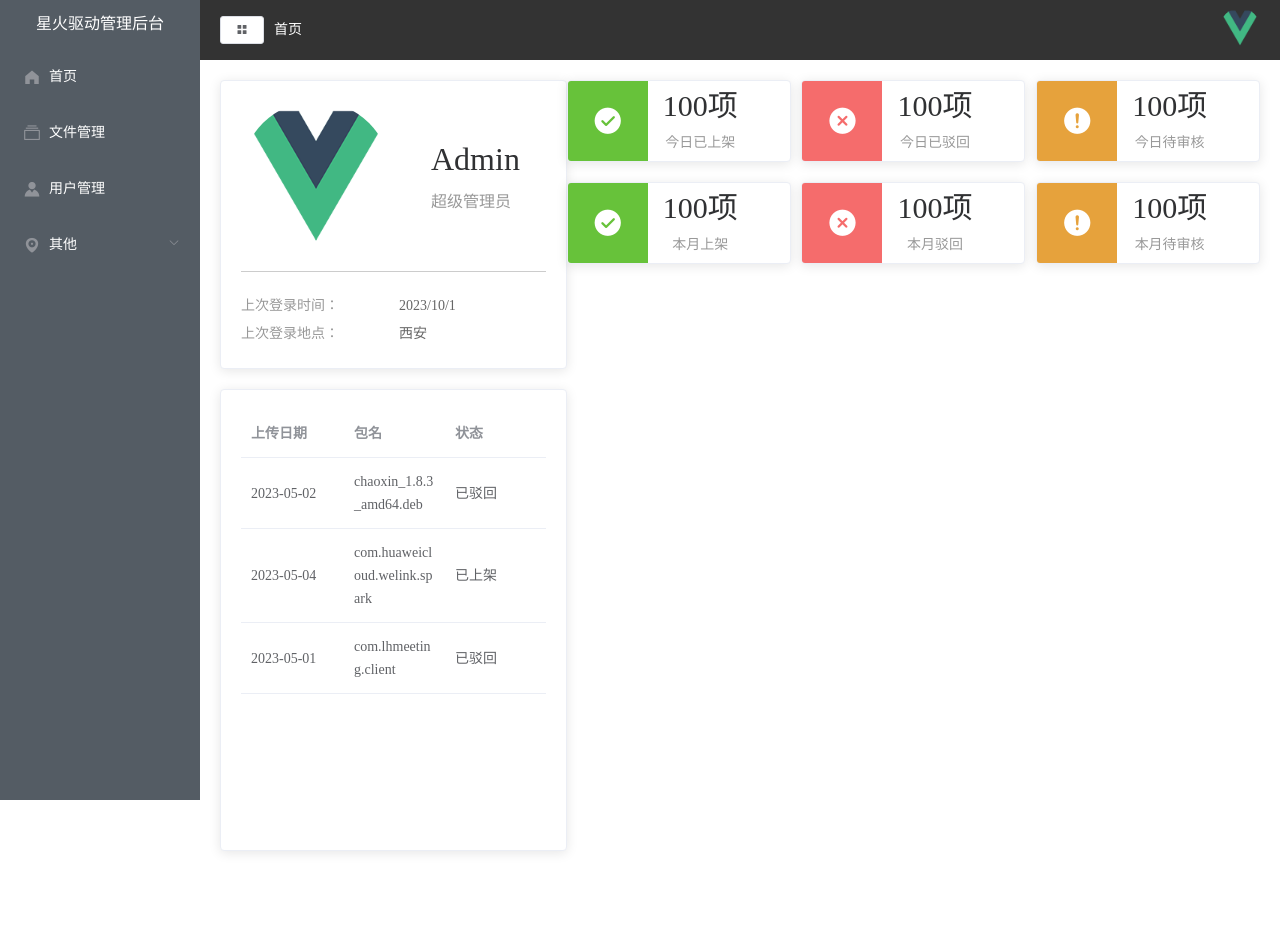
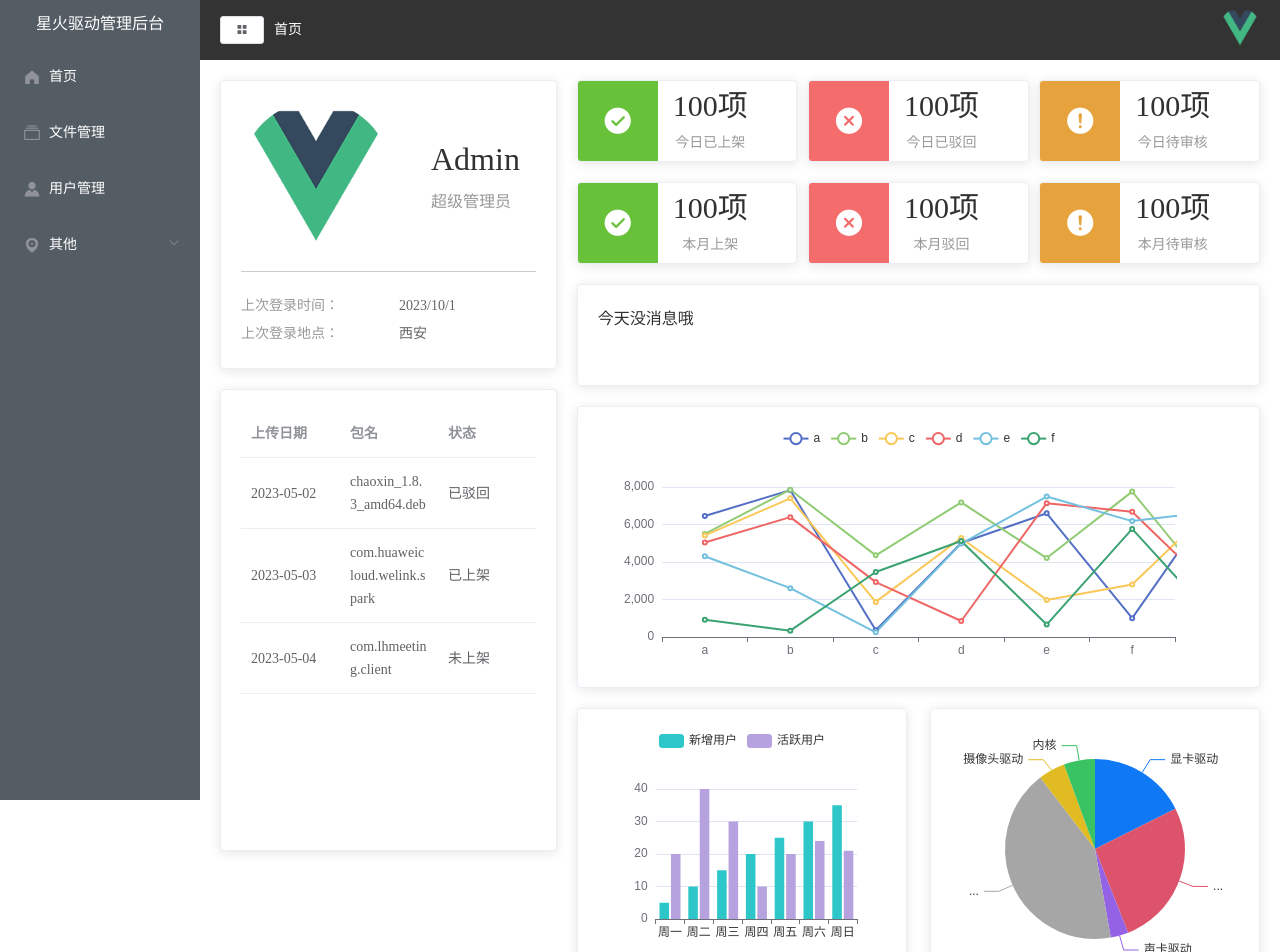
Before and after one commit to vmomenv/spark-driver-management-server-ui, a Vue app: page /user#/home in a window 1280 px wide. Shown: the top 952 px of the page. Before the commit the page ends 871 px from the top, so only its background shows below. Built offline with nearby package versions, Linux system fonts and the light colour scheme.

Commit message:
添加echarts图表

```diff
--- a/src/views/Home.vue
+++ b/src/views/Home.vue
@@ -1,7 +1,7 @@
 <template>
     <el-row>
-        <el-col :span="8">
-            <el-card class="box-card">
+        <el-col :span="8" style="padding-right:10px">
+            <el-card class="box-card" >
                 <div class="user">
                     <img src="../assets/logo.png" alt="">
                     <div class="userinfo">
@@ -22,7 +22,7 @@
               </el-table>
               </el-card>
         </el-col>
-        <el-col :span="16">
+        <el-col :span="16" style="padding-left:10px">
             <div class="num">
                 <el-card v-for="item in countData" :key="item.name" :body-style="{display:'flex',padding:0}">
                     <i class="icon" :class="`el-icon-${item.icon}`" :style="{background:item.color}"></i>
@@ -32,30 +32,39 @@
                     </div>
                 </el-card>
             </div>
+            <el-card style="height:100px">
+              <p>{{dailyInfo.dailyInfo}}</p>
+            </el-card>
+            <el-card style="height:280px ;margin-top:20px">
+              <!-- 折线图 -->
+              <div ref="echarts1" style="height:280px">
+              </div>
+            </el-card>
+            <div class="graph">
+              <el-card style="height:260px">
+                <div ref="echarts2" style="height:260px"></div>
+              </el-card>
+              <el-card style="height:260px">
+                <div ref="echarts3" style="height:240px"></div>
+              </el-card>
+            </div>
         </el-col>
       </el-row>
 </template>
 <script>
+import { getData } from '../api'
+import * as echarts from 'echarts'
 export default {
     data(){
         return{
-            tableData: [{
-            uploaddate: '2023-05-02',
-            packagename: 'chaoxin_1.8.3_amd64.deb',
-            packagestatus: '已驳回'
-          }, {
-            uploaddate: '2023-05-04',
-            packagename: 'com.huaweicloud.welink.spark',
-            packagestatus: '已上架'
-          }, {
-            uploaddate: '2023-05-01',
-            packagename: 'com.lhmeeting.client',
-            packagestatus: '已驳回'
-          }],
+          dailyInfo:{
+            dailyInfo:'今天没消息哦'
+          },
+            tableData: [],
           tableLabel:{
-            uploaddate: '上传日期',
-            packagename: '包名',
-            packagestatus: '状态'
+            uploadDate: '上传日期',
+            packageName: '包名',
+            packageStatus: '状态'
           },countData:[
             {
               name:'今日已上架',
@@ -88,11 +97,117 @@ export default {
               icon: 'warning',
               color: '#e6a23c',
             }
+          ],
+        }
+    },
+    //取数据
+    mounted() {
+      getData().then(({data})=>{
+        const  {tableData}=data.data
+        console.log(data.data)
+        this.tableData=tableData
+        //基于准备好的dom,初始化echarts实例
+        const echarts1=echarts.init(this.$refs.echarts1)
+        // 指定图表的配置项和数据
+        var echarts1Option={}
+        //处理数据xAxis
+        const {orderData,userData,typeData}=data.data
+        const xAxis = Object.keys(orderData.data[0])
+        const xAxisData={
+          data:xAxis
+        }
+        echarts1Option.xAxis=xAxisData
+        echarts1Option.yAxis={}
+        echarts1Option.legend=xAxisData
+        echarts1Option.series=[]
+        xAxis.forEach(key=>{
+          echarts1Option.series.push({
+            name:key,
+            data:orderData.data.map(item =>item[key]),
+            type:'line',
+          })
+        })
+
+        console.log(echarts1Option)
+        // 使用刚指定的配置项和数据显示图表。
+        echarts1.setOption(echarts1Option)
+
+//柱状图
+const echarts2 = echarts.init(this.$refs.echarts2);
+const echarts2Option = {
+          legend:{
+            textStyle:{
+              color:"#333",
+            },
+          },
+          grid:{
+            left:"20%",
+          },
+          //提示框
+          tooltip:{
+            trigger:"axis",
+          },
+          xAxis:{
+            type:"category",
+            data:userData.map(item => item.date),
+            axisLine:{
+              linestyle:{
+                color:"#17b3a3",
+              },
+            },
+            axisLabel:{
+              interval:0,
+              color:"#333",
+            },
+          },
+          yAxis:[
+            {
+              type:"value",
+              axisLine:{
+                linestyle:{
+                  color:"#17b3a3",
+                },
+              },
+
+            },
+          ],
+          color:["#2ec7c9","#b6a2de"],
+          series:[
+            {
+              name:'新增用户',
+              data:userData.map(item =>item.new),
+              type:'bar'
+            },
+            {
+              name:'活跃用户',
+              data:userData.map(item =>item.active),
+              type:'bar'
+            }
           ]
-
-
-
         }
+        echarts2.setOption(echarts2Option);
+        //饼状图
+        const echarts3=echarts.init(this.$refs.echarts3)
+        const echarts3Option={
+          tooltip:{
+            trigger:"item",
+          },
+          color:[
+            "#0f78f4",
+            "#dd536b",
+            "#9462e5",
+            "#a6a6a6",
+            "#e1bb22",
+            "#39c362",
+            "#3ed1cf",
+          ],
+          series:[{
+            data:typeData,
+            type:'pie'
+          }],
+        }
+        echarts3.setOption(echarts3Option)
+      })
     }
 }
 </script>
@@ -166,4 +281,12 @@ export default {
         margin-bottom: 20px;
     }
 }
+.graph{
+    margin-top:20px;
+    display: flex;
+    justify-content: space-between;
+    .el-card{
+      width:48%;
+    }
+}
 </style>
```
Also changed, not shown: 2 other files (tests, documents, lock files or other folders).
